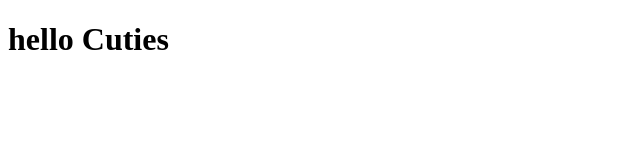
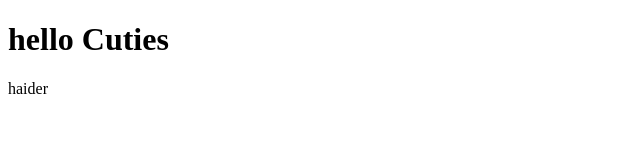
Before and after one commit to devsyedhaider/git-learning, a plain HTML site: page index.html in a window 1280 px wide. Shown: the full height of the page, 0-640 px from the left. Drawn offline with Linux system fonts and the light colour scheme.

Commit message:
add css file

```diff
--- a/index.html
+++ b/index.html
@@ -7,5 +7,6 @@
   </head>
   <body>
     <h1>hello Cuties</h1>
+    <p>haider</p>
   </body>
 </html>
--- /dev/null
+++ b/style.css
@@ -0,0 +1,5 @@
+* {
+  margin: 0;
+  padding: 0;
+  box-sizing: content-box;
+}
```
